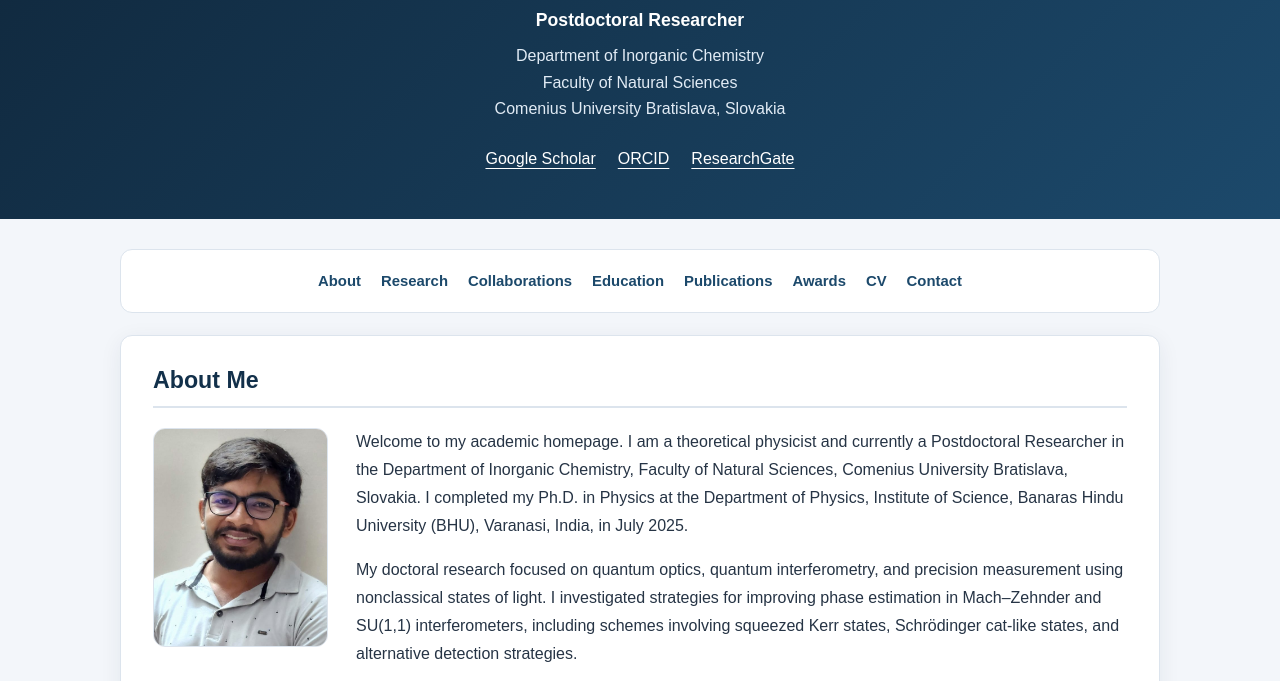
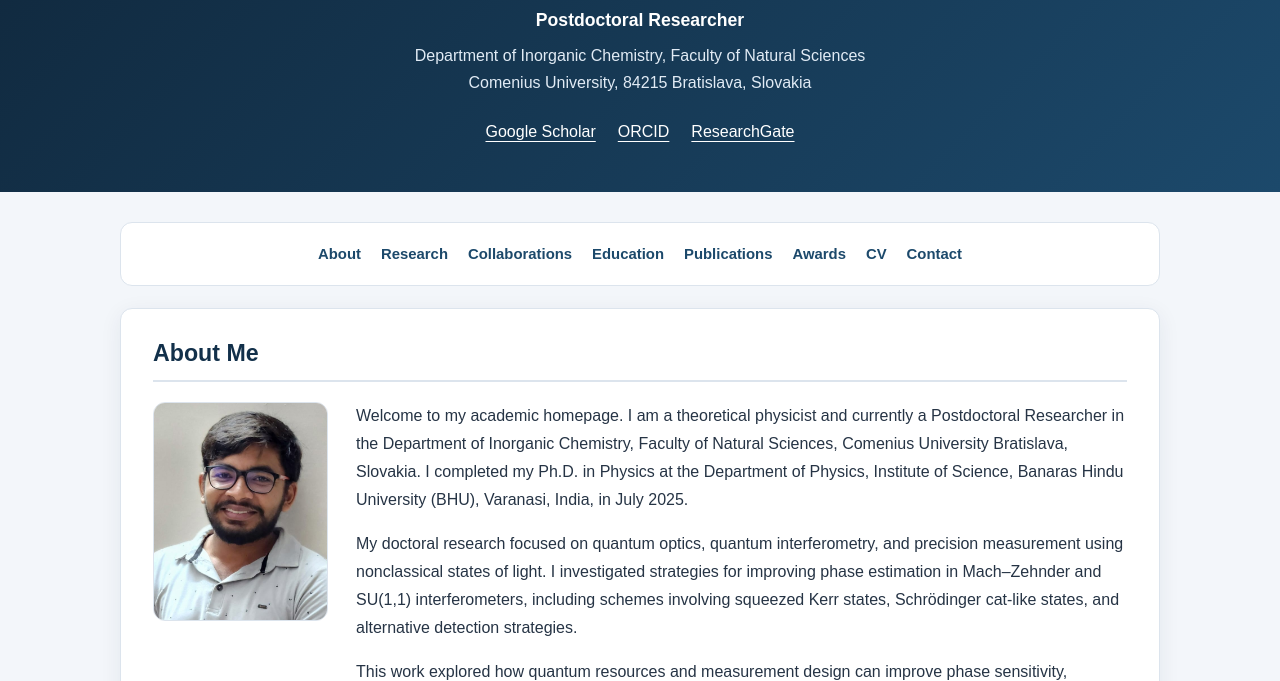
Before and after one commit to GauravShukla18/gauravshukla.github.io, a plain HTML site: page index.html in a window 1280 px wide. Shown: the part 115-796 px from the top of the page. Drawn offline with Linux system fonts and the light colour scheme.

```diff
--- a/index.html
+++ b/index.html
@@ -392,9 +392,8 @@
     <p class="position">Postdoctoral Researcher</p>
 
     <p class="affiliation">
-      Department of Inorganic Chemistry<br>
-      Faculty of Natural Sciences<br>
-      Comenius University Bratislava, Slovakia
+      Department of Inorganic Chemistry, Faculty of Natural Sciences<br>
+      Comenius University, 84215 Bratislava, Slovakia
     </p>
 
     <nav class="header-links" aria-label="Professional profiles">
```
